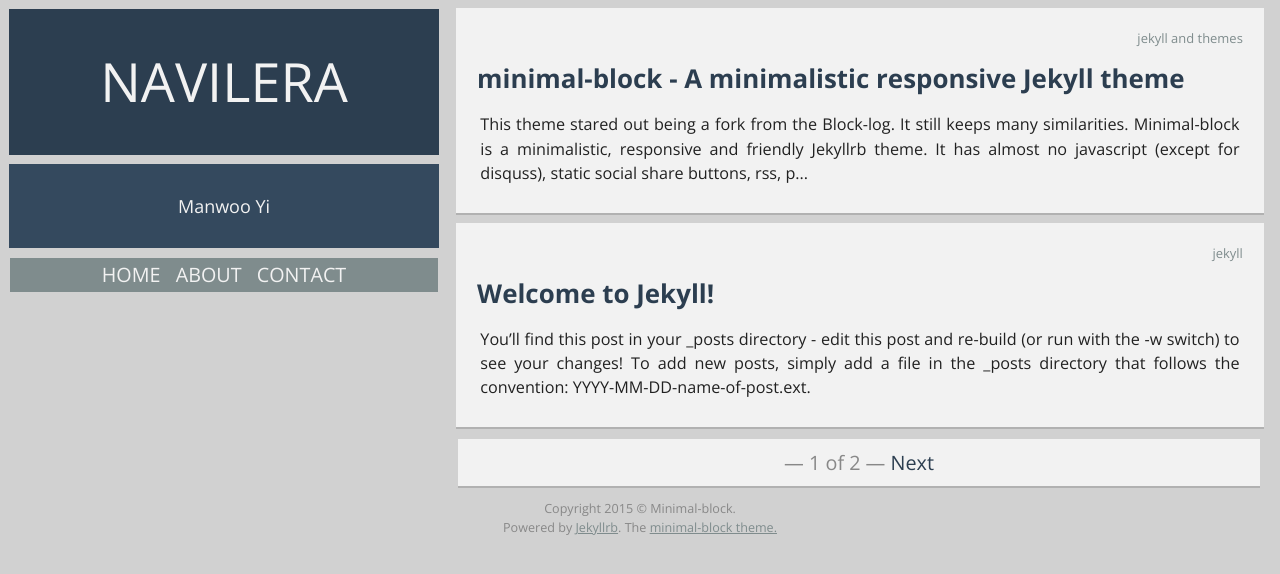
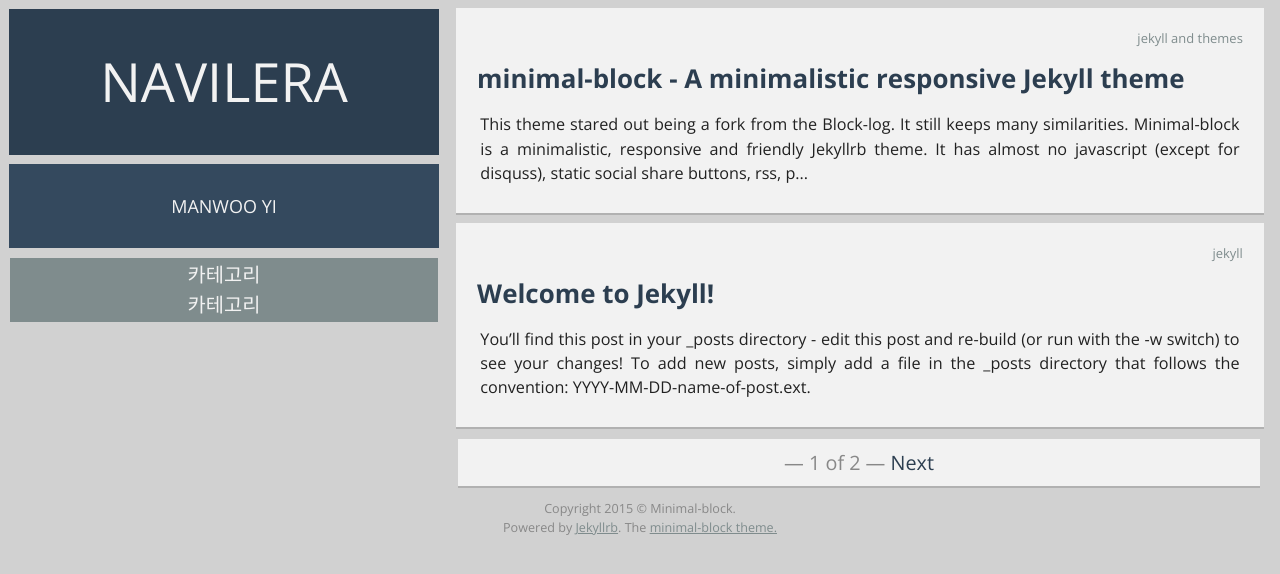
Before and after one commit to navilera/navilera.github.io, a Jekyll site: the page built from index.html, in a window 1280 px wide. Shown: the top 574 px of the page. Built offline with Jekyll 4.4.1, drawn with Linux system fonts in a browser that asks for light colours; the list of posts is cut into pages by our own code.

Commit message:
Change layout

```diff
--- a/_layouts/default.html
+++ b/_layouts/default.html
@@ -38,13 +38,13 @@
         </div>
 
         <div class='module description color-2'>
-            {{ site.description }}
+            <a href='{{ site.url }}/about/'>{{ site.description }}</a>
         </div>
 
         <nav class='module main-menu color-4'>
-            <a href='{{ site.url }}/'>Home</a>
-            <a href='{{ site.url }}/about/'>About</a>
-            <a href='{{ site.url }}/contact/'>Contact</a>
+            <a href='{{ site.url }}/'>카테고리</a>
+            <br>
+            <a href='{{ site.url }}/'>카테고리</a>
         </nav>
 
     </header>
```
